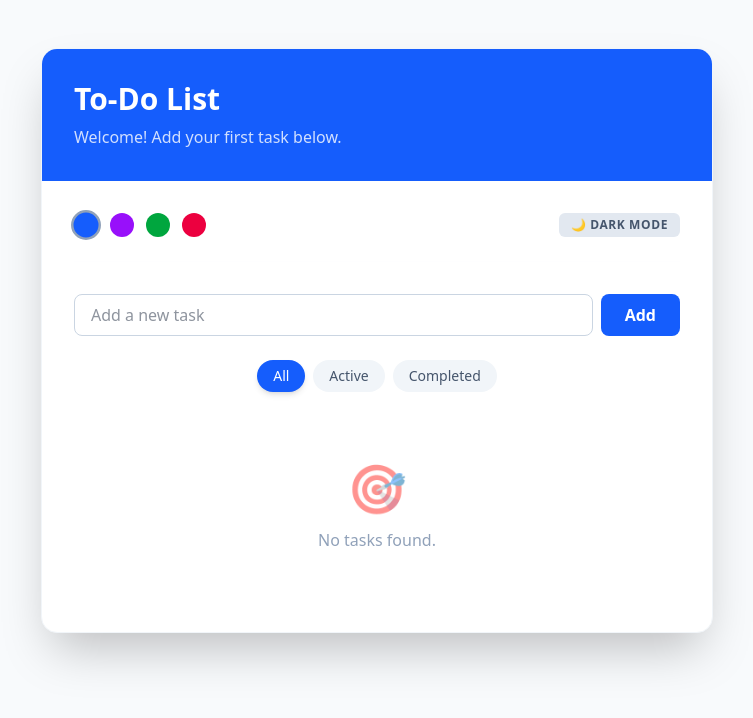
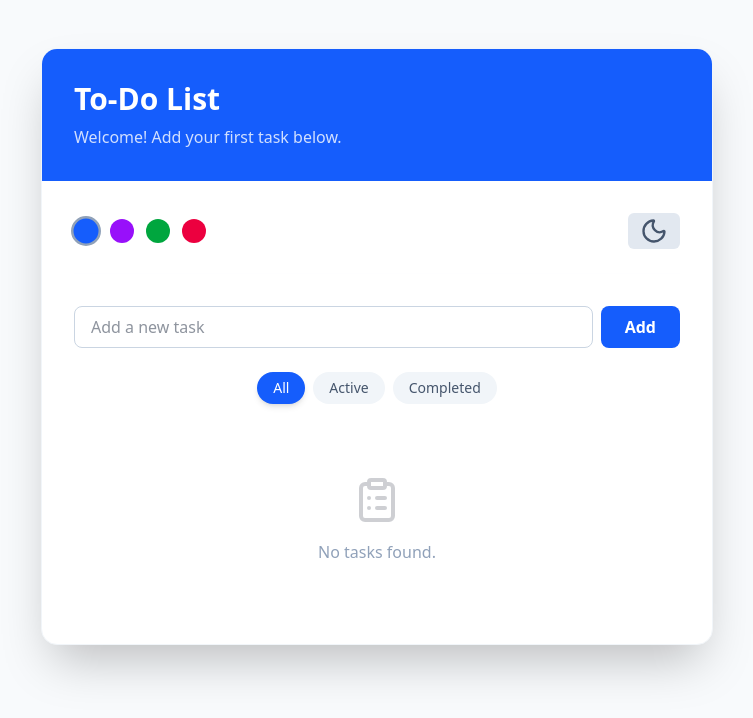
Before and after one commit to AndriiDm05/todolist, a React (Vite) app in the folder my-todo-app/: page / in a window 1280 px wide. Shown: the top 718 px of the page, without its empty margins (263-1016 px from the left). Built offline with nearby package versions, Linux system fonts and the light colour scheme.

Commit message:
TDT-003: Icon & code fix, finalizing app

```diff
--- a/my-todo-app/package.json
+++ b/my-todo-app/package.json
@@ -11,6 +11,7 @@
   },
   "dependencies": {
     "@tailwindcss/postcss": "^4.1.18",
+    "lucide-react": "^0.562.0",
     "react": "^19.2.0",
     "react-dom": "^19.2.0"
   },
--- a/my-todo-app/src/App.tsx
+++ b/my-todo-app/src/App.tsx
@@ -1,9 +1,11 @@
 import { useState, useEffect } from 'react';
+import { ClipboardList, CheckCircle2, History } from 'lucide-react';
 import type { Todo, FilterValue, ThemeColor, AppMode } from './types/todo';
 import TodoInput from './components/TodoInput';
 import TodoList from './components/TodoList';
 import FilterBar from './components/FilterBar';
 import ThemeSettings from './components/ThemeSettings';
+import { themeClasses } from './components/ThemeClasses';
 
 function App() {
   const [todos, setTodos] = useState<Todo[]>(() => {
@@ -69,13 +71,6 @@ function App() {
 
   const completedCount = todos.filter(t => t.completed).length;
 
-  const themeClasses = {
-    blue: 'bg-blue-600',
-    purple: 'bg-purple-600',
-    green: 'bg-green-600',
-    rose: 'bg-rose-600'
-  };
-
   return (
     <div className={`min-h-screen py-12 px-4 transition-all duration-500 ${
       appMode === 'navy' ? 'bg-slate-950 text-slate-100' : 'bg-slate-50 text-slate-900'
@@ -113,7 +108,7 @@ function App() {
             themeColor={themeColor}
           />
 
-          {filteredTodos.length === 0 && (
+          {/*filteredTodos.length === 0 && (
             <div className="text-center py-12">
               <span className="text-5xl block mb-4 opacity-50">
                 {filter === 'completed' ? '⏳' : '🎯'}
@@ -122,6 +117,20 @@ function App() {
                 {filter === 'all' && "No tasks found."}
                 {filter === 'active' && "Everything is done! Enjoy your day."}
                 {filter === 'completed' && "No completed tasks yet."}
+              </p>
+            </div>
+          )*/}
+          {filteredTodos.length === 0 && (
+            <div className="text-center py-12 flex flex-col items-center">
+              <div className="opacity-20 mb-4">
+                {filter === 'all' && <ClipboardList size={48} />}
+                {filter === 'active' && <CheckCircle2 size={48} />}
+                {filter === 'completed' && <History size={48} />}
+              </div>
+              <p className="text-slate-400 font-medium">
+                {filter === 'all' && "No tasks found."}
+                {filter === 'active' && "Everything is done!"}
+                {filter === 'completed' && "No history yet."}
               </p>
             </div>
           )}
--- a/my-todo-app/src/components/FilterBar.tsx
+++ b/my-todo-app/src/components/FilterBar.tsx
@@ -1,20 +1,14 @@
-import type { FilterValue } from '../types/todo';
+import type { FilterValue, ThemeColor } from '../types/todo';
+import { themeClasses } from './ThemeClasses';
 
 type FilterBarProps = {
     currentFilter: FilterValue;
     onFilterChange: (filter: FilterValue) => void;
-    themeColor: 'blue' | 'purple' | 'green' | 'rose';
+    themeColor: ThemeColor;
 };
 
 const FilterBar = ({ currentFilter, onFilterChange, themeColor }: FilterBarProps) => {
   const filters: FilterValue[] = ['all', 'active', 'completed'];
-
-  const themeClasses = {
-    blue: 'bg-blue-600',
-    purple: 'bg-purple-600',
-    green: 'bg-green-600',
-    rose: 'bg-rose-600'
-  };
 
   return (
     <div className="flex justify-center gap-2 mb-6">
--- /dev/null
+++ b/my-todo-app/src/components/ThemeClasses.tsx
@@ -0,0 +1,20 @@
+export const themeClasses = {
+    blue: 'bg-blue-600',
+    purple: 'bg-purple-600',
+    green: 'bg-green-600',
+    rose: 'bg-rose-600'
+};
+
+export const themeBorderClasses = {
+    blue: 'focus:ring-blue-500',
+    purple: 'focus:ring-purple-500',
+    green: 'focus:ring-green-500',
+    rose: 'focus:ring-rose-500'
+};
+
+export const themeAccentClasses = {
+    blue: 'accent-blue-600',
+    purple: 'accent-purple-600',
+    green: 'accent-green-600',
+    rose: 'accent-rose-600'
+};
--- a/my-todo-app/src/components/ThemeSettings.tsx
+++ b/my-todo-app/src/components/ThemeSettings.tsx
@@ -1,4 +1,5 @@
 import type { ThemeColor, AppMode } from "../types/todo";
+import { Sun, Moon} from "lucide-react";
 
 type ThemeSettingsProps = {
     themeColor: ThemeColor;
@@ -34,13 +35,17 @@ const ThemeSettings = (props: ThemeSettingsProps) => {
 
             <button
                 onClick={() => setAppMode(appMode === 'light' ? 'navy' : 'light')}
-                className={`px-3 py-1 rounded-md text-xs font-bold uppercase tracking-wider transition-colors ${
+                className={`px-3 py-1 rounded-md text-xs font-bold uppercase tracking-wider transition-all duration-500 ${
                 appMode === 'navy'
                     ? 'bg-slate-800 text-yellow-400 border border-slate-700'
                     : 'bg-slate-200 text-slate-600'
                 }`}
             >
-                {appMode === 'light' ? '🌙 Dark Mode' : '☀️ Light Mode'}
+                {appMode === 'light' ? (
+                    <Moon size={28} />
+                ) : (
+                    <Sun size={28} />
+                )}
             </button>
         </div>
     );
--- a/my-todo-app/src/components/TodoInput.tsx
+++ b/my-todo-app/src/components/TodoInput.tsx
@@ -1,9 +1,11 @@
 import React, { useState } from 'react';
+import type { AppMode, ThemeColor } from '../types/todo';
+import { themeClasses, themeBorderClasses } from './ThemeClasses';
 
 type TodoInputProps = {
     onAddTodo: (text: string) => void;
-    appMode: 'light' | 'navy';
-    themeColor: 'blue' | 'purple' | 'green' | 'rose';
+    appMode: AppMode;
+    themeColor: ThemeColor;
 }
 
 const TodoInput = (props: TodoInputProps) => {
@@ -15,20 +17,6 @@ const TodoInput = (props: TodoInputProps) => {
         if (!task.trim()) return;
         onAddTodo(task);
         setTask('');
-    };
-
-    const themeClasses = {
-        blue: 'bg-blue-600',
-        purple: 'bg-purple-600',
-        green: 'bg-green-600',
-        rose: 'bg-rose-600'
-    };
-
-    const themeBorderClasses = {
-        blue: 'focus:ring-blue-500',
-        purple: 'focus:ring-purple-500',
-        green: 'focus:ring-green-500',
-        rose: 'focus:ring-rose-500'
     };
 
     return (
--- a/my-todo-app/src/components/TodoItem.tsx
+++ b/my-todo-app/src/components/TodoItem.tsx
@@ -1,23 +1,17 @@
 // src/components/TodoItem.tsx
-import type { Todo, AppMode } from '../types/todo';
+import type { Todo, AppMode, ThemeColor } from '../types/todo';
+import { themeAccentClasses } from './ThemeClasses';
 
-interface TodoItemProps {
+type TodoItemProps = {
     todo: Todo;
     onToggle: (id: string) => void;
     onDelete: (id: string) => void;
     appMode: AppMode;
-    themeColor: 'blue' | 'purple' | 'green' | 'rose';
+    themeColor: ThemeColor;
 }
 
 const TodoItem = (props: TodoItemProps) => {
     const { todo, onToggle, onDelete, appMode, themeColor } = props;
-
-    const themeClasses = {
-        blue: 'accent-blue-600',
-        purple: 'accent-purple-600',
-        green: 'accent-green-600',
-        rose: 'accent-rose-600'
-    }
 
     return (
         <div className={`group flex items-center justify-between p-4 border-b transition-all duration-300 ${
@@ -30,7 +24,7 @@ const TodoItem = (props: TodoItemProps) => {
                 type="checkbox"
                 checked={todo.completed}
                 onChange={() => onToggle(todo.id)}
-                className={`w-5 h-5 cursor-pointer transition-all duration-500 ${themeClasses[themeColor]}`}
+                className={`w-5 h-5 cursor-pointer transition-all duration-500 ${themeAccentClasses[themeColor]}`}
                 />
                 <span className={`transition-all ${
                 todo.completed
--- a/my-todo-app/src/components/TodoList.tsx
+++ b/my-todo-app/src/components/TodoList.tsx
@@ -1,12 +1,12 @@
-import type { Todo } from "../types/todo";
+import type { Todo, AppMode, ThemeColor } from "../types/todo";
 import TodoItem from "./TodoItem";
 
 type TodoListProps = {
     todos: Todo[];
     onToggle: (id: string) => void;
     onDelete: (id: string) => void;
-    appMode: 'light' | 'navy';
-    themeColor: 'blue' | 'purple' | 'green' | 'rose';
+    appMode: AppMode;
+    themeColor: ThemeColor;
 }
 
 const TodoList = (props: TodoListProps) => {
```
Also changed, not shown: 1 other file (tests, documents, lock files or other folders).
